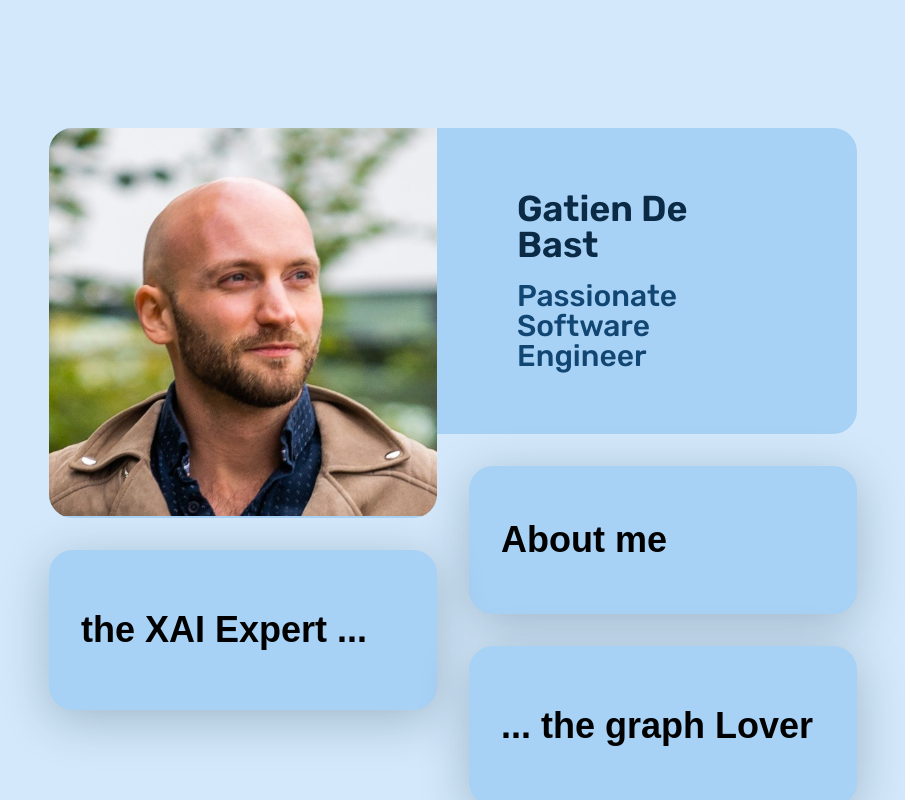
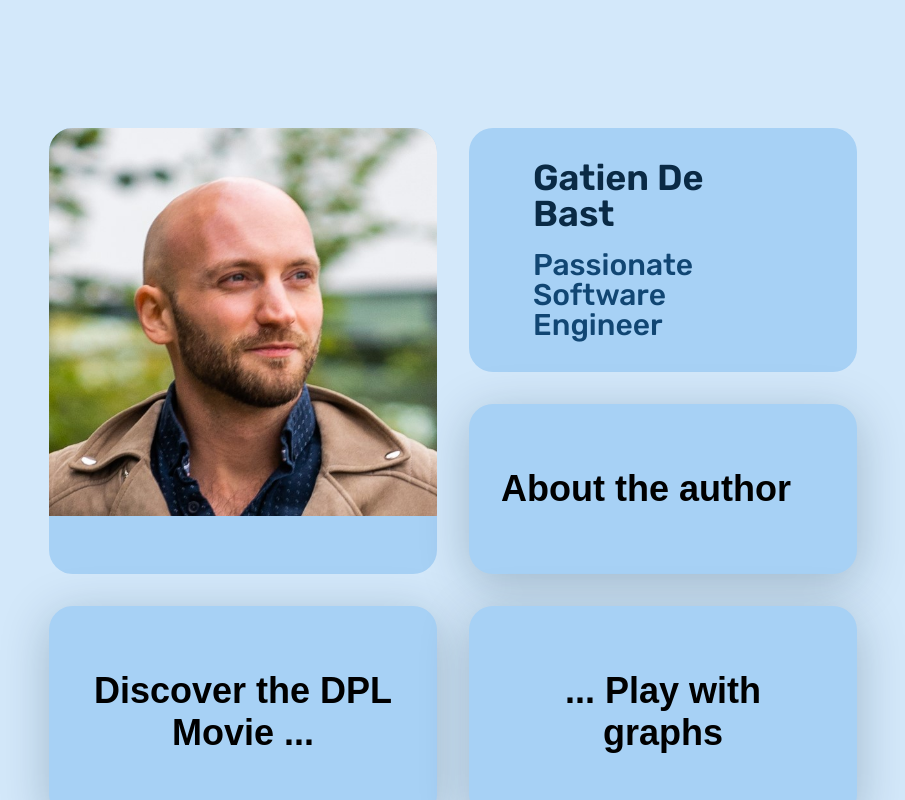
Before and after one commit to gdebast/cv, a website built with Parcel: page index.html in a window 1280 px wide. Shown: the whole page, without its empty margins (187-1092 px from the left). Built offline with nearby package versions, Linux system fonts and the light colour scheme.

Commit message:
adapt the cv such that photo and job description can be hidden

```diff
--- a/index.html
+++ b/index.html
@@ -26,11 +26,8 @@
     <nav class="portal">
       <div class="app-grid">
         <section class="description-section">
-          <div></div>
-          <div class="description-text">
-            <div class="description-name">Gatien De Bast</div>
-            <div class="description-jobtitle" id="description-jobtitle"></div>
-          </div>
+          <div class="description-name">Gatien De Bast</div>
+          <div class="description-jobtitle" id="description-jobtitle"></div>
         </section>
         <section class="photo-section">
           <img class="gdb-photo" src="gdb.jpg" alt="Gatien De Bast" />
--- a/src/ui/cv/cv.css
+++ b/src/ui/cv/cv.css
@@ -133,6 +133,7 @@
 /*---------------------*/
 /*control the grid of the human languages*/
 .cv-language-human-grid {
+  padding-top: 1.5rem; /*ADAPT THIS WHEN ADDING PROGRAMMING LANGUAGES*/
   display: grid;
   grid-template-columns: 0.5fr 0.9fr 3fr;
   align-items: center;
--- a/src/ui/cv/cvview.js
+++ b/src/ui/cv/cvview.js
@@ -37,6 +37,7 @@ const CLASS_CV_LANGUAGE_SWITCH_BTN = "cv-language-switch-btn";
 const CLASS_CV_LANGUAGE_HUMAN_BTN_FLAG = "cv-language-human-btn-flag";
 const CVLANGUAGE_PROGRAMMING_ID = "cv-language-list-element-title-programming-language";
 const CVLANGUAGE_PROGRAMMING_CPP_ID = "cv-language-programming-cpp";
+const CVLANGUAGE_PROGRAMMING_CSHARP_ID = "cv-language-programming-csharp";
 const CVLANGUAGE_PROGRAMMING_JSHTMLCSS_ID = "cv-language-programming-jshtmlcss";
 const CVLANGUAGE_PROGRAMMING_PYTHON_ID = "cv-language-programming-python";
 const CVLANGUAGE_PROGRAMMING_MIP_ID = "cv-language-programming-mip";
@@ -272,6 +273,10 @@ export class CVView {
       ENG: "Professional usage at OMP since 2019.",
       FR: "Utilité professionnel chez OMP depuis 2019.",
     });
+    this._translator.registerTranslatable(CVLANGUAGE_PROGRAMMING_CSHARP_ID, {
+      ENG: "Professional usage at OMP since 2024.",
+      FR: "Utilité professionnel chez OMP depuis 2024.",
+    });
     this._translator.registerTranslatable(CVLANGUAGE_PROGRAMMING_JSHTMLCSS_ID, {
       ENG: "Personal usage for some projects.",
       FR: "Utilité personnelle pour des projets.",
@@ -321,6 +326,10 @@ export class CVView {
                         <!-- C++ -->
                         <label class="cv-language-programming-name">C++</label>
                         <p class="cv-language-programming-description" id=${CVLANGUAGE_PROGRAMMING_CPP_ID}></p>
+
+                        <!-- C# -->
+                        <label class="cv-language-programming-name">C#</label>
+                        <p class="cv-language-programming-description" id=${CVLANGUAGE_PROGRAMMING_CSHARP_ID}></p>
 
                         <!-- Javascript-HTML-CSS -->
                         <label class="cv-language-programming-name">Javascript-HTML-CSS</label>
--- a/src/ui/portal/portal.css
+++ b/src/ui/portal/portal.css
@@ -22,9 +22,9 @@
   border: none;
   border-radius: 2.4rem;
   background-color: #a7d1f5;
-  padding: 0 3.2rem;
+  box-shadow: 0 1rem 4.8rem rgba(10, 43, 69, 0.25);
 
-  box-shadow: 0 1rem 4.8rem rgba(10, 43, 69, 0.25);
+  padding: 6.4rem 3.2rem;
 
   /*display of children*/
   display: flex;
@@ -84,7 +84,7 @@
 .photo-section {
   overflow: hidden;
   background-color: #a7d1f5;
-  border-radius: 2.4rem 0rem 2.4rem 2.4rem;
+  border-radius: 2.4rem;
   grid-column: 1;
   grid-row: 1/3;
 }
@@ -94,7 +94,7 @@
 
 .description-section {
   /*grid properties*/
-  grid-column: 1/3;
+  grid-column: 2;
   grid-row: 1;
 
   /*shape*/
@@ -102,14 +102,7 @@
   background-color: #a7d1f5;
   padding: 6.3rem 6.3rem;
 
-  /*display of children*/
-  display: grid;
-  grid-template-columns: repeat(2, 1fr);
-  justify-content: center;
-  align-content: center;
-}
-.description-text {
-  padding: 0rem 6.4rem;
+  padding: 3.2rem 6.4rem;
   display: flex;
   flex-direction: column;
   gap: 1.8rem;
@@ -131,23 +124,22 @@
 /*about the author*/
 .about-section {
   /*grid properties*/
-
   grid-column: 2;
-  grid-row: 2/6;
+  grid-row: 2;
 }
 
 /*dpl movie*/
 .dplmovie-section {
   /*grid properties*/
   grid-column: 1;
-  grid-row: 3/9;
+  grid-row: 3;
 }
 
 /*graph expert*/
 .graph-section {
   /*grid properties*/
   grid-column: 2;
-  grid-row: 6/12;
+  grid-row: 3;
 }
 
 /***************/
--- a/src/ui/portal/portalview.js
+++ b/src/ui/portal/portalview.js
@@ -91,16 +91,16 @@ export class PortalView {
       FR: "Ingénieur Software Passionné",
     });
     this._translator.registerTranslatable(ABOUTME_BUTTON_TEXT_ID, {
-      ENG: "About me",
-      FR: "A propos de moi",
+      ENG: "About the author",
+      FR: "A propos de l'autheur",
     });
     this._translator.registerTranslatable(DPLMOVIE_BUTTON_TEXT_ID, {
-      ENG: "the XAI Expert ...",
-      FR: "l'expert XAI ...",
+      ENG: "Discover the DPL Movie ...",
+      FR: "Découvrir le DPL Movie ...",
     });
     this._translator.registerTranslatable(GRAPHPLAYER_BUTTON_TEXT_ID, {
-      ENG: "... the graph Lover",
-      FR: "... passionné des graphes",
+      ENG: "... Play with graphs",
+      FR: "... Jouer avec des graphes",
     });
     this._translator.translate(APP_GRID);
   }
```
